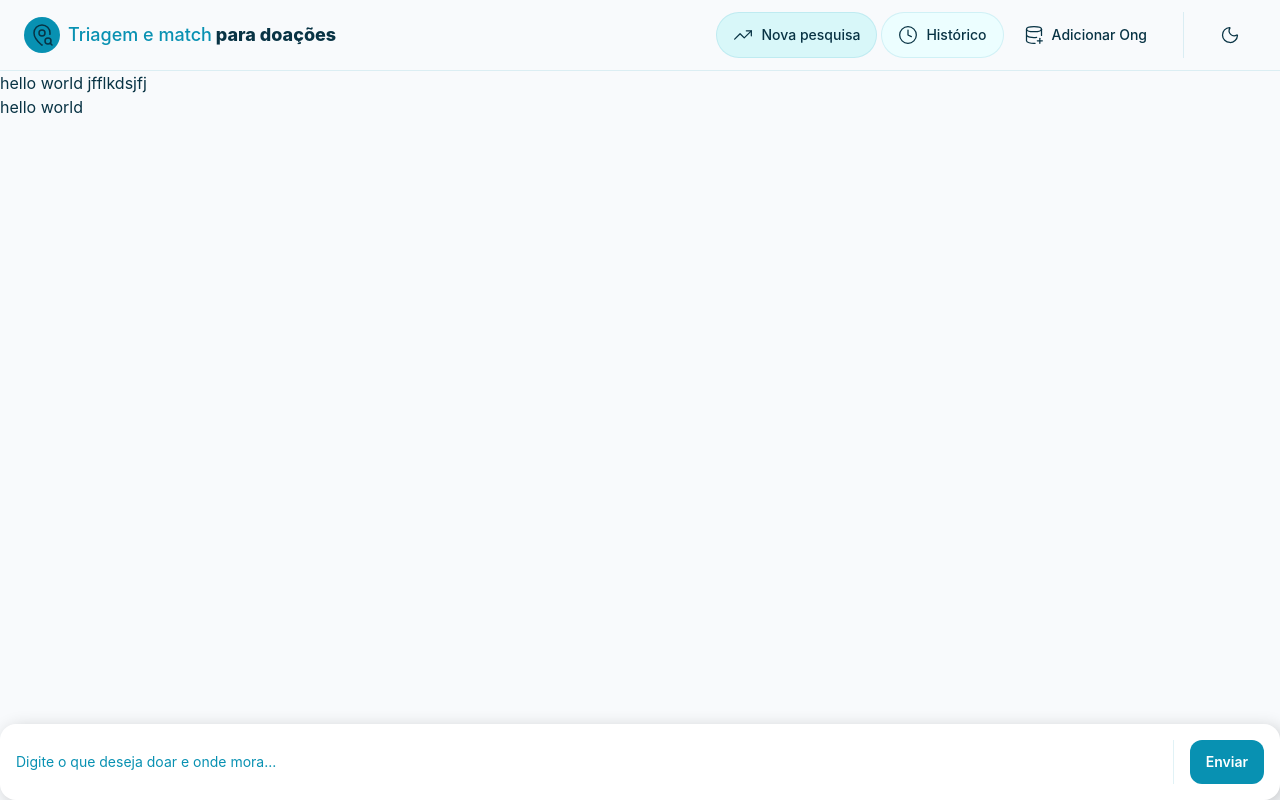
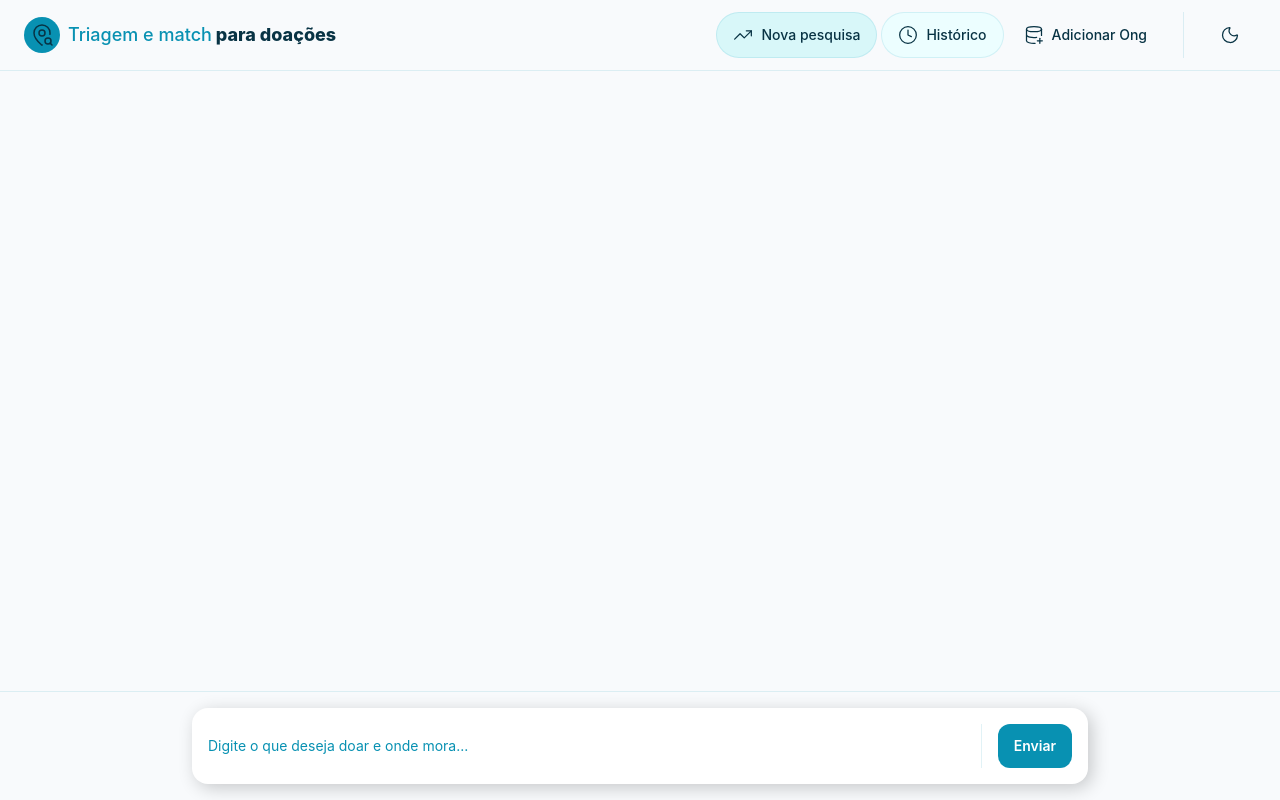
Before and after one commit to emilio-manoel/TCC--Sistema-Inteligente-de-Triagem-e-Match-para-Doacoes-de-ONGs, a React (Vite) app: page / in a window 1280 px wide. Built offline with nearby package versions, Linux system fonts and the light colour scheme.

Commit message:
adicionado mais uma ui, para enviar as mensagens, concertado erro no 'nova pesquisa', e a interação de enviar mensagem e o usuario mesmo pode ver o que enviou

```diff
--- a/src/components/chat/ChatContainer.tsx
+++ b/src/components/chat/ChatContainer.tsx
@@ -1,14 +1,26 @@
+import { useEffect, useRef, type PropsWithChildren } from "react";
 
+function ChatContainer({ children }: PropsWithChildren) {
+  const scrollRef = useRef<HTMLDivElement>(null);
 
-function ChatContainer() {
-
+  useEffect(() => {
+    if (scrollRef.current) {
+      scrollRef.current.scrollTo({
+        top: scrollRef.current.scrollHeight,
+        behavior: "smooth",
+      });
+    }
+  }, [children]);
 
   return (
-    <>
-    <h1> hello world jfflkdsjfj</h1>
-
-    </>
-  )
+    <div ref={scrollRef} className="flex-1 min-h-0 overflow-y-auto p-4 sm:p-6">
+      <div className="flex flex-col max-w-4xl mx-auto w-full min-h-full">
+        <div className="mt-auto flex flex-col gap-4 w-full">
+          {children}
+        </div>
+      </div>
+    </div>
+  );
 }
 
-export default ChatContainer
+export default ChatContainer;
--- a/src/components/chat/ChatInput.tsx
+++ b/src/components/chat/ChatInput.tsx
@@ -1,15 +1,43 @@
-import { Input } from "../ui/Input"
+import { Input } from "../ui/Input";
+import { useState, type KeyboardEvent } from "react";
 
+interface ChatInputProps {
+  onSendMessage?: (text: string) => void;
+}
 
-function ChatInput() {
+function ChatInput({ onSendMessage }: ChatInputProps) {
+  const [inputValue, setInputValue] = useState("");
 
+  const handleSend = () => {
+    if (!inputValue.trim()) return;
+    if (onSendMessage) {
+      onSendMessage(inputValue.trim());
+    }
+    setInputValue("");
+  };
+
+  const handleKeyDown = (e: KeyboardEvent<HTMLInputElement>) => {
+    if (e.key === "Enter") {
+      e.preventDefault();
+      handleSend();
+    }
+  };
 
   return (
-    <>
-    <Input placeholder="Digite o que deseja doar e onde mora..." suffix="Enviar" className="w-full fixed bottom-0 left-0 right-0 bg-white p-4 shadow-[0_-4px_6px_-1px_rgba(0,0,0,0.1)] z-50"/>
-
-    </>
-  )
+    <div className="p-4 bg-background border-t border-border shrink-0 w-full">
+      <div className="max-w-4xl mx-auto w-full">
+        <Input
+          placeholder="Digite o que deseja doar e onde mora..."
+          suffix="Enviar"
+          className="w-full"
+          value={inputValue}
+          onChange={(e) => setInputValue(e.target.value)}
+          onKeyDown={handleKeyDown}
+          onclickSuffix={handleSend}
+        />
+      </div>
+    </div>
+  );
 }
 
-export default ChatInput
+export default ChatInput;
--- a/src/components/chat/ChatMessage.tsx
+++ b/src/components/chat/ChatMessage.tsx
@@ -1,13 +1,23 @@
-function ChatMessage() {
+import Messagem from "../ui/mensage";
 
+export interface MessageItem {
+  id: string;
+  content: string;
+  sender: "user" | "bot";
+}
 
+interface ChatMessageProps {
+  messages?: MessageItem[];
+}
+
+function ChatMessage({ messages = [] }: ChatMessageProps) {
   return (
     <>
-
-
-
+      {messages.map((msg) => (
+        <Messagem key={msg.id} content={msg.content} sender={msg.sender} />
+      ))}
     </>
-  )
+  );
 }
 
-export default ChatMessage
+export default ChatMessage;
--- a/src/components/chat/OngResultCard.tsx
+++ /dev/null
@@ -1,14 +0,0 @@
-
-
-function OngResultCard() {
-
-
-  return (
-    <>
-    <h1> hello world</h1>
-
-    </>
-  )
-}
-
-export default OngResultCard
--- a/src/components/shared/Header.tsx
+++ b/src/components/shared/Header.tsx
@@ -27,7 +27,7 @@ function Header() {
           <Button
             variant="secondaryStrong"
             icon={TrendingUp}
-            onClick={() => void navigate('/')}
+            onClick={() => void window.location.reload() && navigate('/')}
           >
             <span className="hidden sm:inline">Nova pesquisa </span>
           </Button>
--- a/src/components/ui/Input.tsx
+++ b/src/components/ui/Input.tsx
@@ -6,9 +6,10 @@ import { Button } from "./Button";
 export interface InputProps extends InputHTMLAttributes<HTMLInputElement> {
   suffix?: string;
   className?: string;
+  onclickSuffix?:() => void;
 }
 
-export function Input({ suffix, className, ...rest}: InputProps) {
+export function Input({ suffix, onclickSuffix, className, ...rest}: InputProps) {
   return (
     <div className={['bg-input flex items-center rounded-2xl p-4 shadow-[4px_4px_18px_0px_rgba(0,0,0,0.2)]', className].join(' ')}>
       <input
@@ -19,7 +20,9 @@ export function Input({ suffix, className, ...rest}: InputProps) {
       {suffix && (
         <>
           <Divider orientation="vertical" />
-          <Button className="text-muted-foreground text-sm font-medium">
+          <Button
+          onClick={onclickSuffix}
+          className="text-muted-foreground text-sm font-medium">
             {suffix}
           </Button>
         </>
--- /dev/null
+++ b/src/components/ui/Mensage.tsx
@@ -0,0 +1,14 @@
+interface MessagemProps {
+    content: string;
+    sender: 'user' | 'bot';
+}
+function Messagem({content, sender}: MessagemProps) {
+    return(
+        <div className={`flex ${sender === 'user' ? 'justify-end' : 'justify-start'} w-full mb-2`}>
+            <div className={`text-base md:text-sm max-w-[70%] ${sender === 'user' ? 'bg-primary text-white' : 'bg-card text-foreground'} p-3 rounded-lg`}>
+                {content}
+            </div>
+        </div>
+    )
+}
+export default Messagem
--- a/src/layout/RootLayout.tsx
+++ b/src/layout/RootLayout.tsx
@@ -1,12 +1,13 @@
 import { Outlet } from "react-router-dom";
-
 import Header from "../components/shared/Header";
 
 export function RootLayout() {
     return (
-        <>
+        <div className="flex h-dvh flex-col overflow-hidden bg-background text-foreground">
             <Header />
-            <Outlet />
-        </>
+            <main className="flex flex-1 flex-col min-h-0 overflow-hidden relative">
+                <Outlet />
+            </main>
+        </div>
     )
 }
--- a/src/pages/DoadorChatPage.tsx
+++ b/src/pages/DoadorChatPage.tsx
@@ -1,20 +1,28 @@
-import ChatInput from "../components/chat/ChatInput"
-import ChatMessage from "../components/chat/ChatMessage"
-import OngResultCard from "../components/chat/OngResultCard"
-import ChatContainer from "../components/chat/ChatContainer"
-
+import { useState } from "react";
+import ChatInput from "../components/chat/ChatInput";
+import ChatMessage, { type MessageItem } from "../components/chat/ChatMessage";
+import ChatContainer from "../components/chat/ChatContainer";
 
 function DoadorChatPage() {
+  const [messages, setMessages] = useState<MessageItem[]>([])
 
+  const handleSendMessage = (text: string) => {
+    const userMsg: MessageItem = {
+      id: Date.now().toString(),
+      content: text,
+      sender: "user"
+    };
+    setMessages((prev) => [...prev, userMsg]);
+  };
 
   return (
-    <section>
-      <ChatContainer/>
-        <ChatMessage/>
-        <OngResultCard/>
-      <ChatInput/>
-    </section>
-  )
+    <div className="flex flex-1 flex-col h-full min-h-0 overflow-hidden">
+      <ChatContainer>
+        <ChatMessage messages={messages} />
+      </ChatContainer>
+      <ChatInput onSendMessage={handleSendMessage} />
+    </div>
+  );
 }
 
-export default DoadorChatPage
+export default DoadorChatPage;
```
